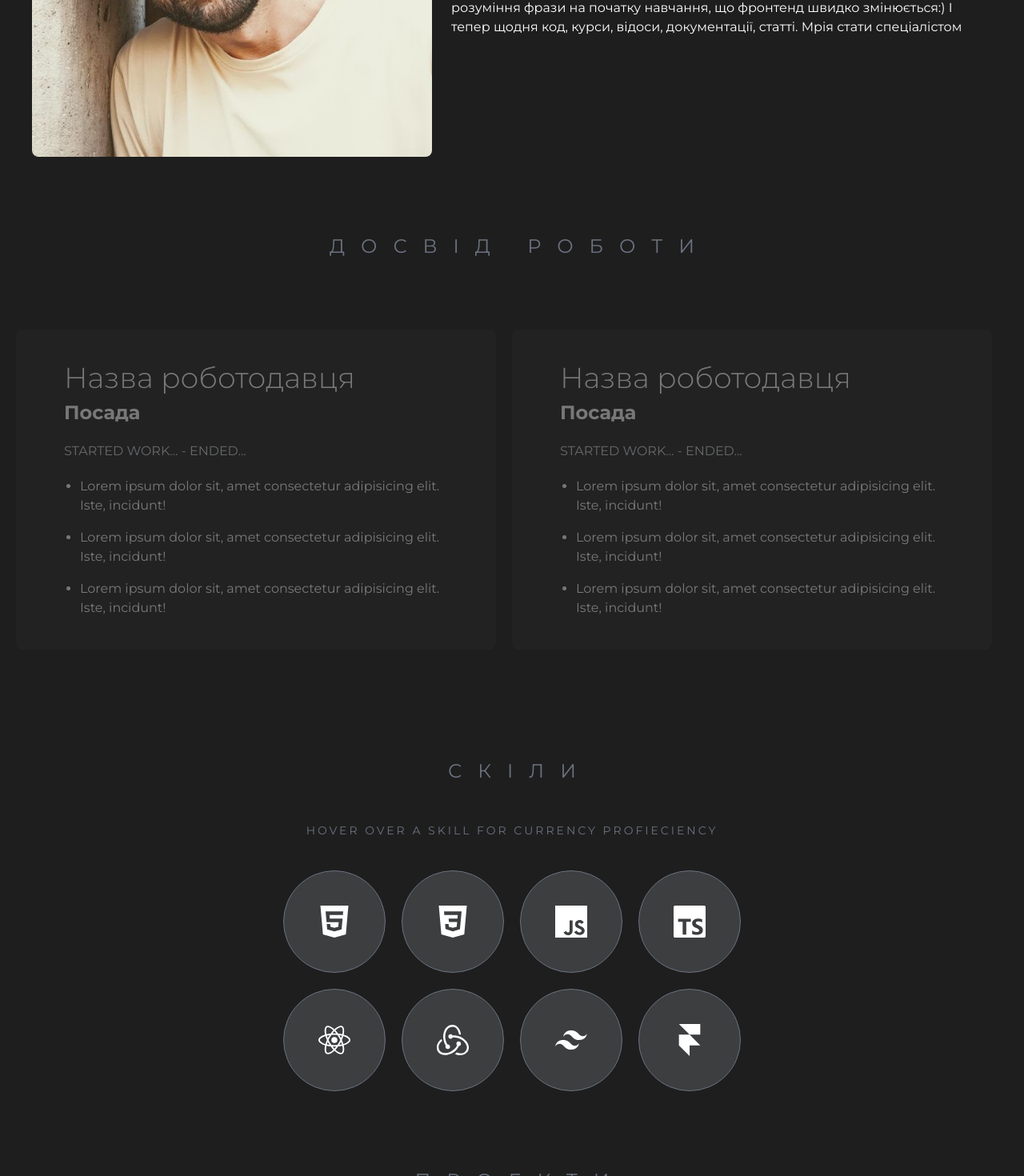
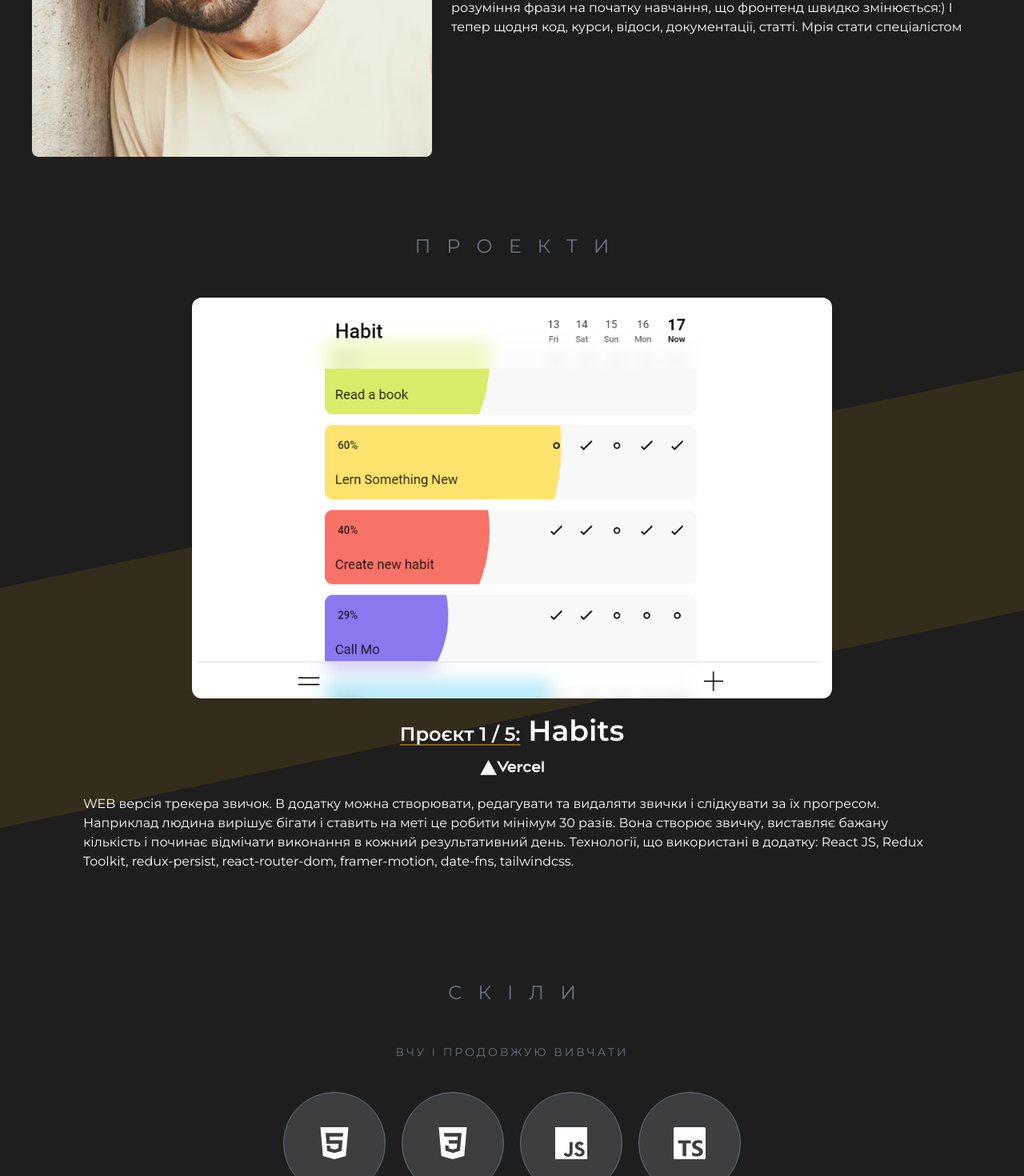
Before and after one commit to bodik87/portfolio-next13, a Next.js app: page / in a window 1280 px wide. Shown: the part 1330-2800 px from the top of the page at 80% size. Built offline with nearby package versions, Linux system fonts and the light colour scheme.

Commit message:
Some edit

```diff
--- a/components/ContactMe.tsx
+++ b/components/ContactMe.tsx
@@ -21,9 +21,9 @@ export default function ContactMe({}: Props) {
       <h3 className="sectionTitle">{TEXT_UA.contact}</h3>
       <div className="flex relative overflow-hidden flex-col text-left md:flex-row px-5 justify-evenly items-center mx-auto z-0">
         <div className="flex flex-col gap-4">
-          <h4 className="text-2xl md:text-3xl font-semibold text-center px-5">
+          {/* <h4 className="text-2xl md:text-3xl font-semibold text-center px-5">
             Контакти
-          </h4>
+          </h4> */}
 
           <div className="space-y-4">
             <div className="flex items-center justify-center space-x-5">
--- a/components/Skills.tsx
+++ b/components/Skills.tsx
@@ -20,7 +20,7 @@ export default function Skills({}: Props) {
     <>
       <h3 className="sectionTitle">{TEXT_UA.skills}</h3>
       <h3 className="text-center uppercase tracking-[3px] text-gray-500 text-sm mb-10 px-4">
-        Hover over a skill for currency profieciency
+        Вчу i продовжую вивчати
       </h3>
       <motion.div
         initial={{ opacity: 0 }}
--- a/pages/index.tsx
+++ b/pages/index.tsx
@@ -29,14 +29,15 @@ export default function Home() {
         <section id="about">
           <About />
         </section>
-        <section id="experience">
+        {/* <section id="experience">
           <WorkExperience />
+        </section> */}
+
+        <section id="projects">
+          <Projects />
         </section>
         <section id="skills">
           <Skills />
-        </section>
-        <section id="projects">
-          <Projects />
         </section>
         <section id="contact">
           <ContactMe />
```
